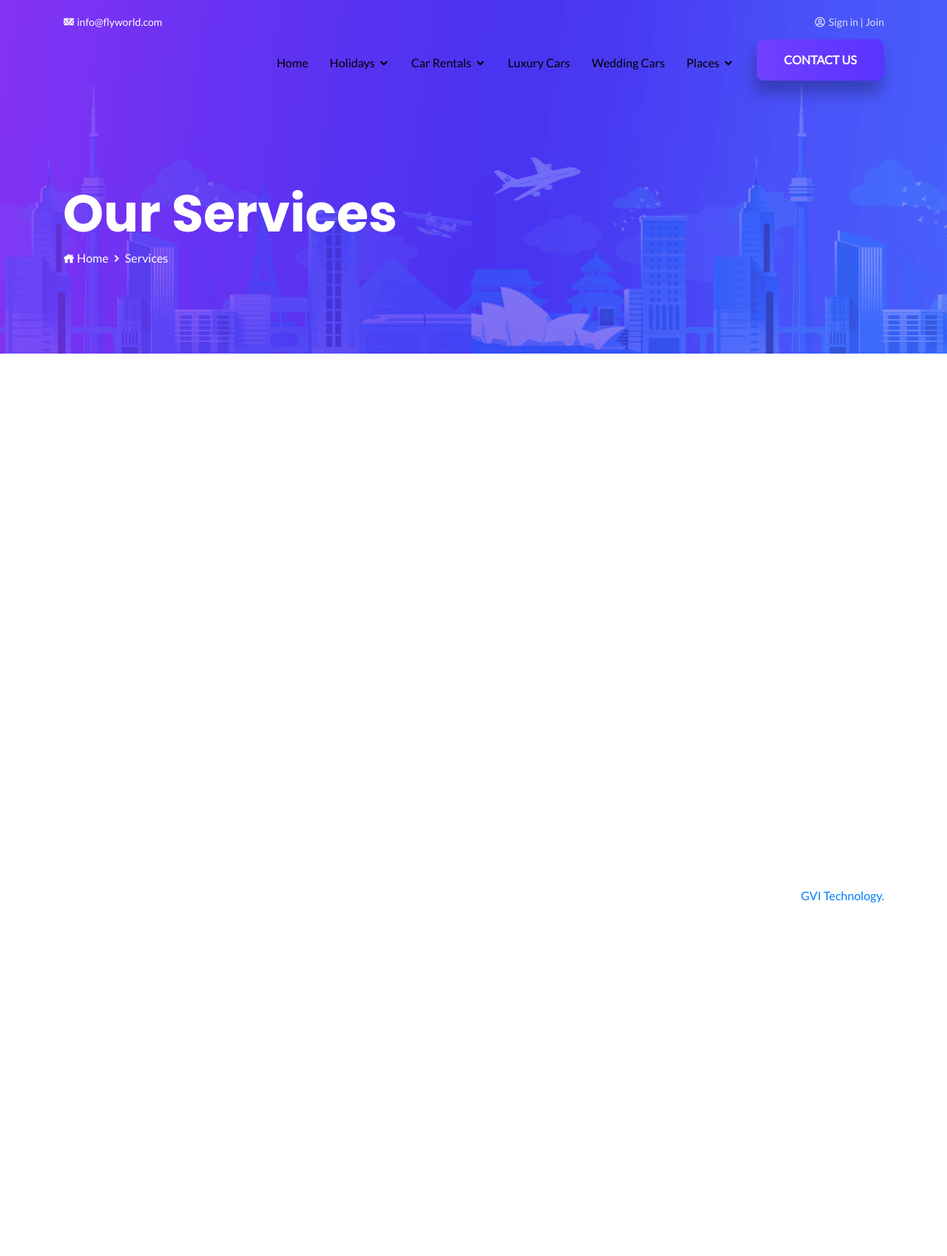
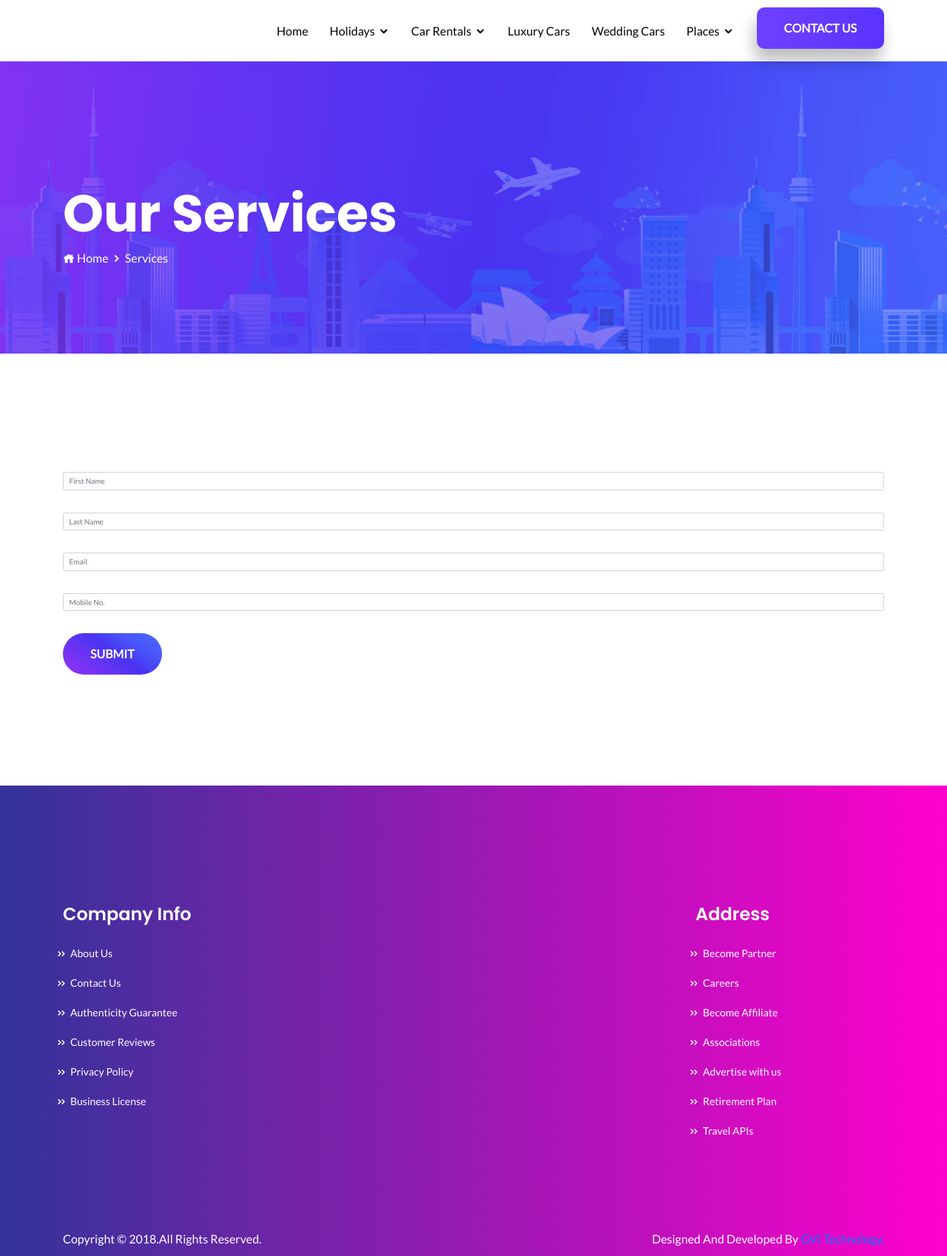
Before and after one commit to sumit735/flyworld, a PHP site: page /service-1.php in a window 1280 px wide. Shown: the whole page at 74% size. Before the commit the page ends 1220 px from the top, so only its background shows below. Run offline with PHP 8.4, Linux system fonts and the light colour scheme; some libraries are stand-ins or nearby versions.

Commit message:
small chnges service-1.php

```diff
--- a/service-1.php
+++ b/service-1.php
@@ -1,4 +1,4 @@
-<?php include "includes/header.php"; ?>
+<?php include "header.php"; ?>
 
 
 <!-- <div class="modal fade" id="rtmodal-1" tabindex="-1" role="dialog" aria-labelledby="rtmodal-1"
@@ -322,9 +322,24 @@
     </div>
 </section> -->
 
+<html>
+    <body>
+        <div class="section-title-spacer"></div>
+        <form action="service-1.php" method="post" class="container" class="form-control rt-mb-30">
+            <input type="text" name="fname" placeholder="First Name" class="form-control rt-mb-30">
+            <input type="text" name="lname" placeholder="Last Name" class="form-control rt-mb-30">
+            <input type="email" name="email" placeholder="Email" class="form-control rt-mb-30">
+            <input type="number" name="phone" placeholder="Mobile No." class="form-control rt-mb-30">
+            <input name="submit" type="submit" value="Submit" class="rt-btn rt-gradient pill text-uppercase rt-mb-30">
+        </form>
+    </body>
+</html>
+
+
+
 
 
 <!--
     !============= Footer Area Start ===========!
  -->
- <?php include "includes/footer.php"; ?>
+ <?php include "footer.php"; ?>
```
